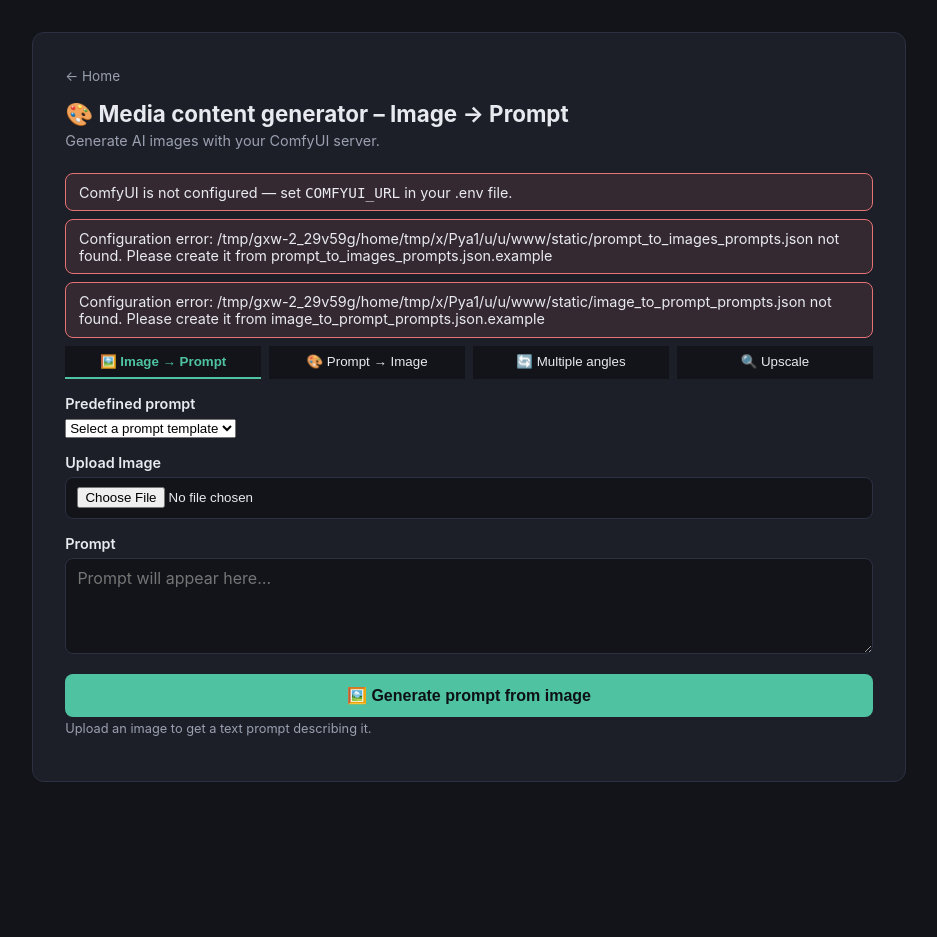
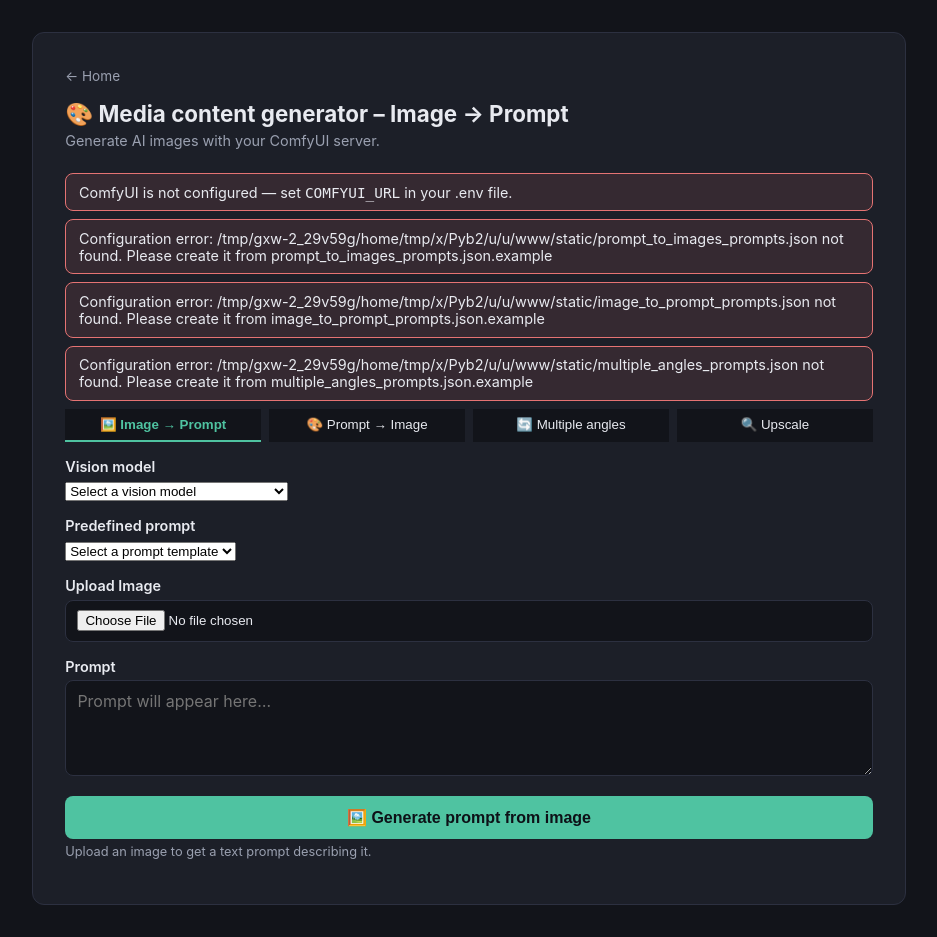
Before and after one commit to danielvera64/Nomi, a Flask app: page /media in a window 1280 px wide. Shown: the whole page, without its empty margins (171-1108 px from the left). Before the commit the page ends 782 px from the top, so only its background shows below. Run offline with Flask 3, Linux system fonts and the light colour scheme; parts of the project's set-up code (start-up, migrations or seed data) failed here and were passed over.

Commit message:
Add vision and multiple angles prompt pickers

```diff
--- a/app.py
+++ b/app.py
@@ -29,7 +29,7 @@ from flask import (
 
 import base64
 import json
-from src.nim_client import NIMClient
+from src.nim_client import NIMClient, get_vision_models
 import tempfile
 from langchain_nvidia_ai_endpoints import ChatNVIDIA
 from langchain_core.messages import HumanMessage
@@ -53,7 +53,7 @@ app.config["MAX_CONTENT_LENGTH"] = int(os.getenv("MAX_UPLOAD_MB", "1024")) * 102
 COMFYUI_URL = os.getenv("COMFYUI_URL", "").rstrip("/")
 COMFYUI_WORKFLOW = os.getenv("COMFYUI_WORKFLOW", "").strip()
 # NVIDIA NIM (image-to-prompt) configuration
-NIM_VISION_MODEL = os.getenv("NIM_VISION_MODEL", "meta/llama-3.2-11b-vision-instruct")
+NIM_VISION_MODELS = get_vision_models()
 NVIDIA_API_KEY = os.getenv("NVIDIA_API_KEY", "").strip()
 # Local folder where the ComfyUI server saves generated images, used for the
 # download button.
@@ -154,6 +154,7 @@ def media_generator():
     images: list[dict] = []
     prompt = ""
     uploaded_image_b64 = None
+    selected_vision_model = ""
     active_tab = request.form.get("active_tab", "image-to-prompt")
     if active_tab not in {"image-to-prompt", "prompt-to-image", "multiple-angles", "upscale"}:
         active_tab = "image-to-prompt"
@@ -173,6 +174,14 @@ def media_generator():
     else:
         with open(IMAGE_TO_PROMPT_JSON_PATH, "r") as f:
             image_to_prompt_data = json.load(f)
+    # Load multiple-angle prompts from JSON
+    multiple_angles_data = {}
+    MULTIPLE_ANGLES_JSON_PATH = os.path.join(os.path.dirname(__file__), 'static', 'multiple_angles_prompts.json')
+    if not os.path.exists(MULTIPLE_ANGLES_JSON_PATH):
+        flash(f"Configuration error: {MULTIPLE_ANGLES_JSON_PATH} not found. Please create it from multiple_angles_prompts.json.example", "error")
+    else:
+        with open(MULTIPLE_ANGLES_JSON_PATH, "r") as f:
+            multiple_angles_data = json.load(f)
     if request.method == "POST":
         if request.form.get("generate_prompt"):
             image_file = request.files.get("image_file")
@@ -184,12 +193,16 @@ def media_generator():
                         image_file.save(tmp.name)
                         tmp_path = tmp.name
                     try:
-                        nim_client = NIMClient()
                         template_name = request.form.get("image_to_prompt_template", "").strip()
                         prompt_template = image_to_prompt_data.get(template_name)
-                        if template_name and not prompt_template:
+                        vision_model = request.form.get("nim_vision_model", "").strip()
+                        if vision_model not in NIM_VISION_MODELS:
+                            flash("Please choose a valid vision model.", "error")
+                        elif template_name and not prompt_template:
                             flash("Please choose a valid prompt template.", "error")
                         else:
+                            selected_vision_model = vision_model
+                            nim_client = NIMClient(model=vision_model)
                             prompt = nim_client.generate_prompt(tmp_path, prompt_template=prompt_template)
                     except Exception as exc:
                         flash(f"Failed to generate prompt from image: {exc}", "error")
@@ -324,6 +337,9 @@ def media_generator():
         configured=bool(COMFYUI_URL),
         nim_configured=bool(NVIDIA_API_KEY),
         image_to_prompt_prompts=image_to_prompt_data,
+        multiple_angles_prompts=multiple_angles_data,
+        nim_vision_models=NIM_VISION_MODELS,
+        selected_vision_model=selected_vision_model,
         models=models_data,
         active_tab=active_tab,
     )
--- a/src/nim_client.py
+++ b/src/nim_client.py
@@ -9,6 +9,20 @@ from pathlib import Path
 from langchain_nvidia_ai_endpoints import ChatNVIDIA
 from langchain_core.messages import HumanMessage
 
+DEFAULT_NIM_VISION_MODELS = (
+    "meta/llama-3.2-11b-vision-instruct,meta/llama-3.2-90b-vision-instruct"
+)
+
+
+def get_vision_models() -> list[str]:
+    """Read the comma-separated NIM_VISION_MODEL configuration."""
+    configured = os.getenv("NIM_VISION_MODEL") or DEFAULT_NIM_VISION_MODELS
+    return [
+        model.strip()
+        for model in configured.split(",")
+        if model.strip()
+    ]
+
 
 class NIMClient:
     """Encapsulates interaction with NVIDIA NIM vision model."""
@@ -18,9 +32,7 @@ class NIMClient:
         model: str | None = None,
         api_key: str | None = None,
     ):
-        self.model = model or os.getenv(
-            "NIM_VISION_MODEL", "meta/llama-3.2-11b-vision-instruct"
-        )
+        self.model = model or get_vision_models()[0]
         self.api_key = (api_key or os.getenv("NVIDIA_API_KEY", "")).strip()
         if not self.api_key:
             raise RuntimeError("NVIDIA_API_KEY not set")
--- a/src/templates/media.html
+++ b/src/templates/media.html
@@ -120,6 +120,20 @@
 
       <div>
 
+        <label for="nim_vision_model">Vision model</label>
+
+        <select name="nim_vision_model" id="nim_vision_model">
+
+          <option value="">Select a vision model</option>
+
+          {% for model in nim_vision_models %}
+
+            <option value="{{ model }}" {% if model == selected_vision_model %}selected{% endif %}>{{ model }}</option>
+
+          {% endfor %}
+
+        </select>
+
         <label for="image_to_prompt_template">Predefined prompt</label>
 
         <select name="image_to_prompt_template" id="image_to_prompt_template">
@@ -172,6 +186,14 @@
       <label for="angles_image">Load image</label>
       <input type="file" name="angles_image" id="angles_image" accept="image/*">
 
+      <label for="angles_prompt_template">Predefined prompt</label>
+      <select name="angles_prompt_template" id="angles_prompt_template">
+        <option value="">Select a prompt template</option>
+        {% for template_name, template_info in multiple_angles_prompts.items() %}
+          <option value="{{ template_name }}">{{ template_name }}</option>
+        {% endfor %}
+      </select>
+
       <label for="angles_prepend">Prepend prompt</label>
       <textarea name="angles_prepend" id="angles_prepend" placeholder="Text placed before each angle prompt…"></textarea>
 
@@ -223,6 +245,8 @@
     const pageTitle = document.getElementById('page-title');
     const hintText = document.getElementById('hint-text');
     const predefinedPromptSelect = document.getElementById('model');
+    const multipleAnglesPrompts = {{ multiple_angles_prompts | tojson }};
+    const anglesPromptTemplateSelect = document.getElementById('angles_prompt_template');
     const activeTabInput = document.getElementById('active-tab');
 
     const tabs = document.querySelectorAll('#mode-tabs button');
@@ -283,6 +307,14 @@
 
     updateUIForTab('{{ active_tab }}');
 
+    anglesPromptTemplateSelect.addEventListener('change', () => {
+      const template = multipleAnglesPrompts[anglesPromptTemplateSelect.value];
+      if (!template) return;
+      document.getElementById('angles_prepend').value = template.prepend || '';
+      document.getElementById('angles_prompt').value = template.prompt || '';
+      document.getElementById('angles_append').value = template.append || '';
+    });
+
     // Handle copy to clipboard for prompt textarea
     const copyPromptBtn = document.querySelector('.copy-prompt-btn');
     if (copyPromptBtn) {
```
Also changed, not shown: README.md, 2 other files.
